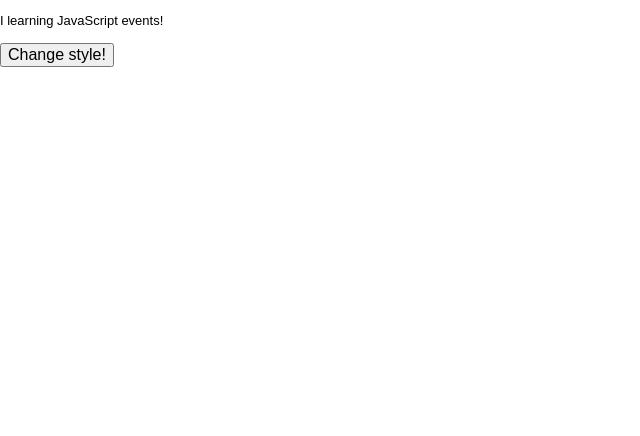
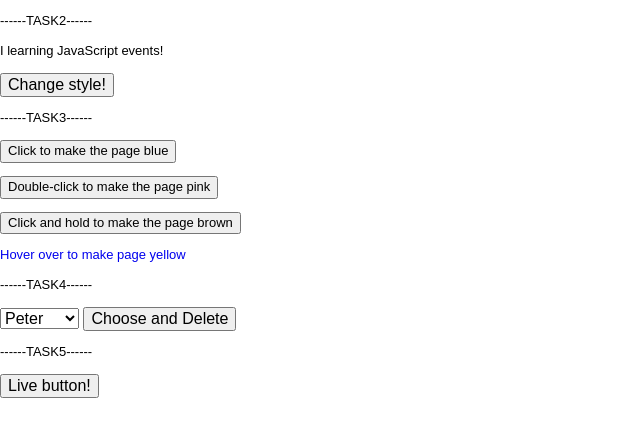
Before and after one commit to chna5002/JavaScript_Core, a plain HTML site: page HW_task7/index.html in a window 1280 px wide. Shown: the whole page, without its empty margins (0-640 px from the left). Drawn offline with Linux system fonts and the light colour scheme.

Commit message:
Update index.html

```diff
--- a/HW_task7/index.html
+++ b/HW_task7/index.html
@@ -8,11 +8,34 @@
 		<link rel="stylesheet" type="text/css" href="script/js.js">
 
 <body>
+
+	<p>------TASK2------</p>
+
 	<p id="text">I learning JavaScript events!</p>
 	<div>
 		<button>Change style!</button>
 	</div>
 
+	<p>------TASK3------</p>
+
+	<p><button id="but1">Click to make the page blue</button></p>
+	<p><button id="but2">Double-click to make the page pink</button></p>
+	<p><button id="but3">Click and hold to make the page brown</button></p>
+	<p><a href="#" id="link1">Hover over to make page yellow</a></p>
+
+	<p>------TASK4------</p>
+	<select id="optionItem">
+		<option>Peter</option>
+		<option>John</option>
+		<option>Alise</option>
+		<option>Alex</option>
+		<option>Iren</option>
+		<option>Mustafa</option>
+	</select>
+	<span><button id="delItem">Choose and Delete</button></span>
+
+	<p>------TASK5------</p>
+	<button id="addText">Live button!</button>
 
 <script type="text/javascript" src="script/js.js"></script>
 </body>
```
